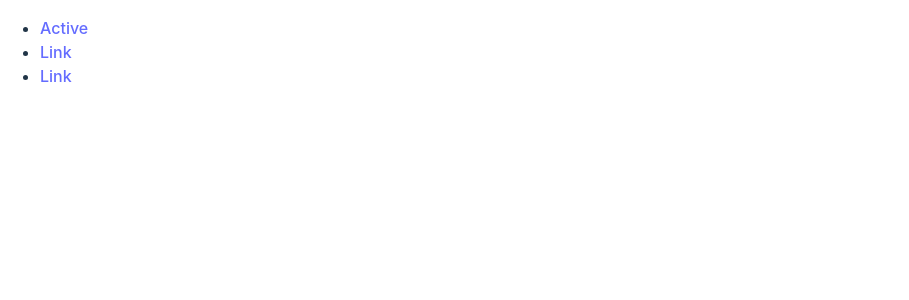
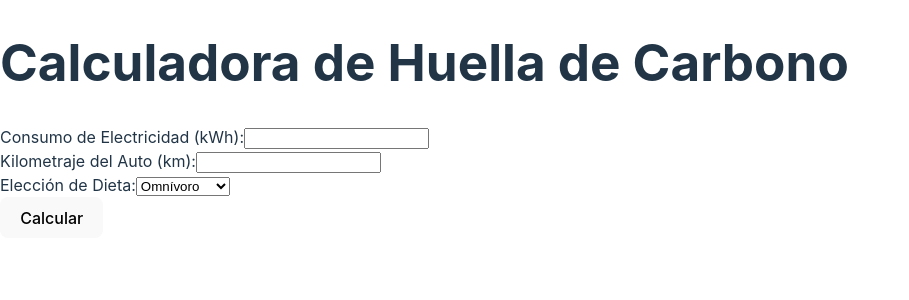
Before and after one commit to IgnacioDemarcico/CalculadoraHuellaDeCarbono, a React (Vite) app: page / in a window 1280 px wide. Shown: the top 300 px of the page, without its empty margins (0-909 px from the left). Built offline with nearby package versions, Linux system fonts and the light colour scheme.

Commit message:
funciona????

```diff
--- a/src/App.jsx
+++ b/src/App.jsx
@@ -1,10 +1,71 @@
-import './App.css'
-import Navbar from './components/NavBar'
+import React, { useState } from 'react';
+import './App.css'; // Asegúrate de tener los estilos de Bootstrap cargados
 
-function App() {
+function CarbonFootprintCalculator() {
+  const [electricityUsage, setElectricityUsage] = useState('');
+  const [carMileage, setCarMileage] = useState('');
+  const [dietChoice, setDietChoice] = useState('omnivore');
+  const [carbonFootprint, setCarbonFootprint] = useState(null);
+
+  const handleCalculate = () => {
+    // Realizar cálculos aquí utilizando los valores de los estados
+    // y los factores de emisión apropiados
+    const electricityEmissionFactor = 0.5; // Ejemplo de factor de emisión
+    const carEmissionFactor = 2.0; // Ejemplo de factor de emisión
+
+    const electricityEmission = electricityUsage * electricityEmissionFactor;
+    const carEmission = carMileage * carEmissionFactor;
+
+    // Calcula la huella de carbono total sumando las emisiones calculadas
+    const totalCarbonFootprint = electricityEmission + carEmission;
+
+    setCarbonFootprint(totalCarbonFootprint);
+  };
+
   return (
-    <Navbar/>
-  )
+    <div className="container">
+      <h1>Calculadora de Huella de Carbono</h1>
+      <div className="form-group">
+        <label>Consumo de Electricidad (kWh):</label>
+        <input
+          type="number"
+          value={electricityUsage}
+          onChange={(e) => setElectricityUsage(e.target.value)}
+          className="form-control"
+        />
+      </div>
+      <div className="form-group">
+        <label>Kilometraje del Auto (km):</label>
+        <input
+          type="number"
+          value={carMileage}
+          onChange={(e) => setCarMileage(e.target.value)}
+          className="form-control"
+        />
+      </div>
+      <div className="form-group">
+        <label>Elección de Dieta:</label>
+        <select
+          value={dietChoice}
+          onChange={(e) => setDietChoice(e.target.value)}
+          className="form-control"
+        >
+          <option value="omnivore">Omnívoro</option>
+          <option value="vegetarian">Vegetariano</option>
+          <option value="vegan">Vegano</option>
+        </select>
+      </div>
+      <button onClick={handleCalculate} className="btn btn-primary">
+        Calcular
+      </button>
+      {carbonFootprint !== null && (
+        <div className="result">
+          <h2>Tu Huella de Carbono:</h2>
+          <p>{carbonFootprint.toFixed(2)} kg CO2</p>
+        </div>
+      )}
+    </div>
+  );
 }
 
-export default App
+export default CarbonFootprintCalculator;
```
